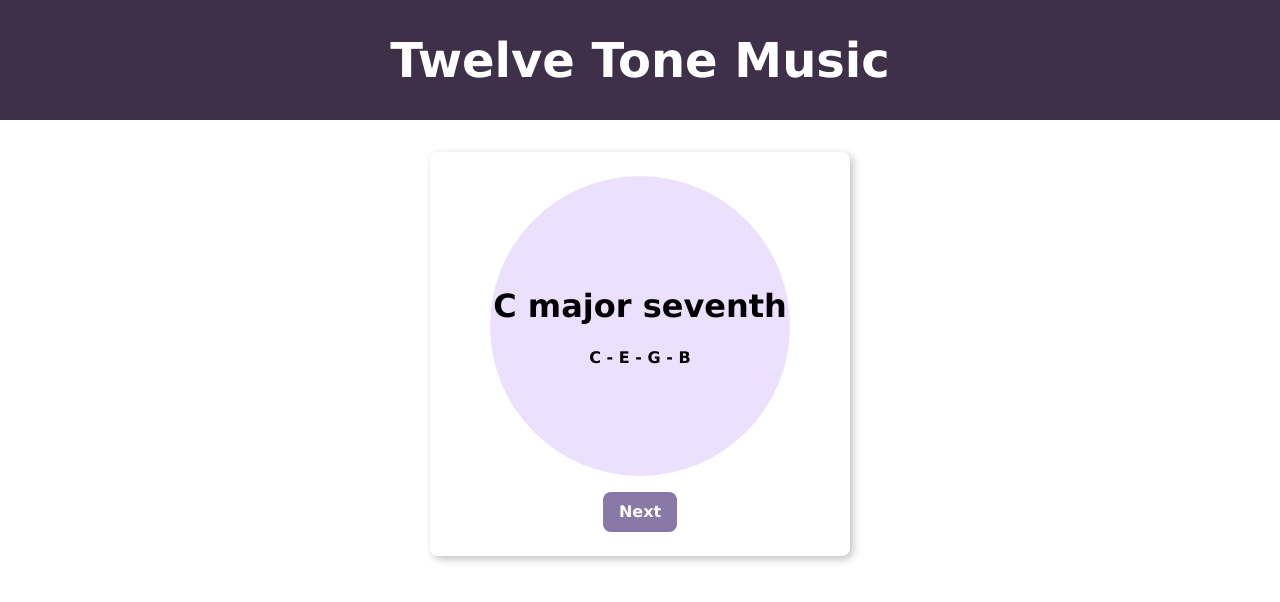
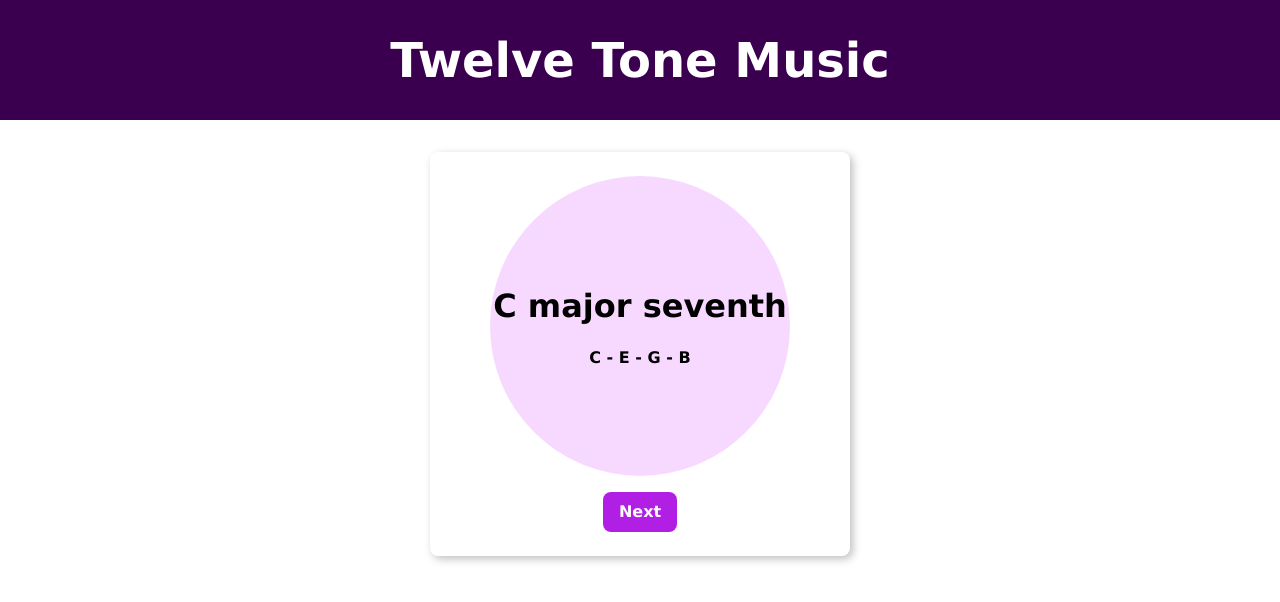
Before and after one commit to TL-Garcia/twelve-tone, a React (Vite) app in the folder apps/web/: page / in a window 1280 px wide. Shown: the top 602 px of the page. Built offline with nearby package versions, Linux system fonts and the light colour scheme.

Commit message:
feat: Update design tokens

```diff
--- a/apps/web/src/components/atoms/button/index.css
+++ b/apps/web/src/components/atoms/button/index.css
@@ -1,5 +1,5 @@
 .button {
-  background-color: var(--c-primary-50);
+  background-color: var(--c-primary-60);
   border-radius: 8px;
   border: none;
   color: var(--c-neutral-10);
--- a/apps/web/src/components/chord-visualizer/components/chord-data/index.css
+++ b/apps/web/src/components/chord-visualizer/components/chord-data/index.css
@@ -1,6 +1,6 @@
 .chord-data {
   align-content: center;
-  background-color: var(--c-primary-30);
+  background-color: var(--c-primary-20);
   border-radius: 50%;
   display: grid;
   gap: 1rem;
--- a/apps/web/src/components/layouts/header/Header.css
+++ b/apps/web/src/components/layouts/header/Header.css
@@ -3,7 +3,7 @@
   justify-content: center;
   font-family: var(--ff-heading);
   padding: 24px;
-  background-color: var(--c-primary-70);
+  background-color: var(--c-primary-100);
 }
 
 .header__title {
--- a/apps/web/src/styles/tokens.css
+++ b/apps/web/src/styles/tokens.css
@@ -1,8 +1,11 @@
 :root {
   /* COLORS */
-  --c-primary-70: #3e3048;
-  --c-primary-50: #8879a7;
-  --c-primary-30: #ebe1ff;
+  --c-primary-100: #3a004f;
+  --c-primary-80: #660087;
+  --c-primary-60: #b01fe3;
+  --c-primary-40: #d150ff;
+  --c-primary-20: #f7d9ff;
+  --c-primary-10: #fdf4ff;
 
   --c-neutral-100: #000;
   --c-neutral-10: #fff;
```
